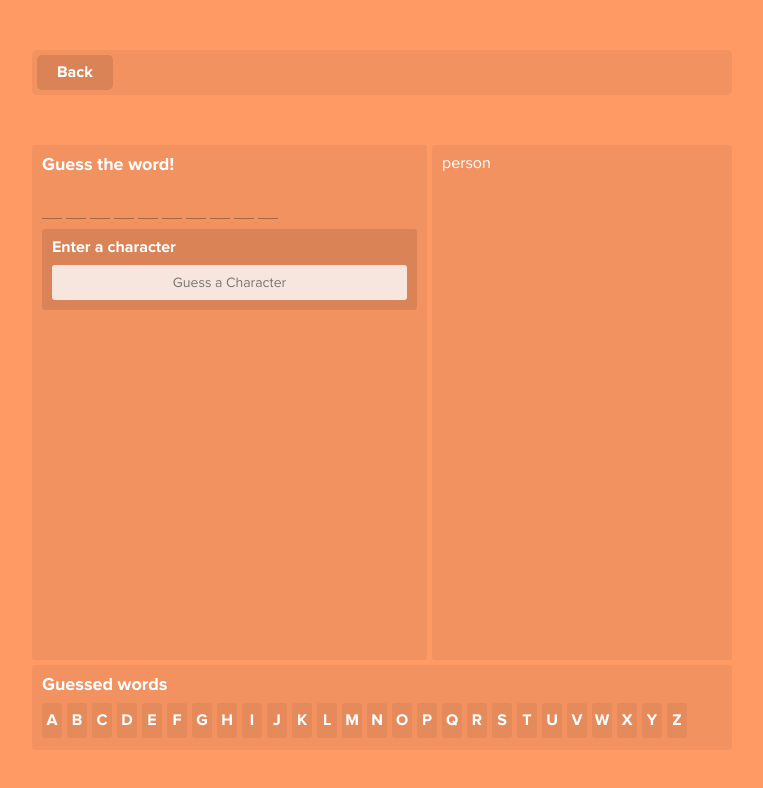
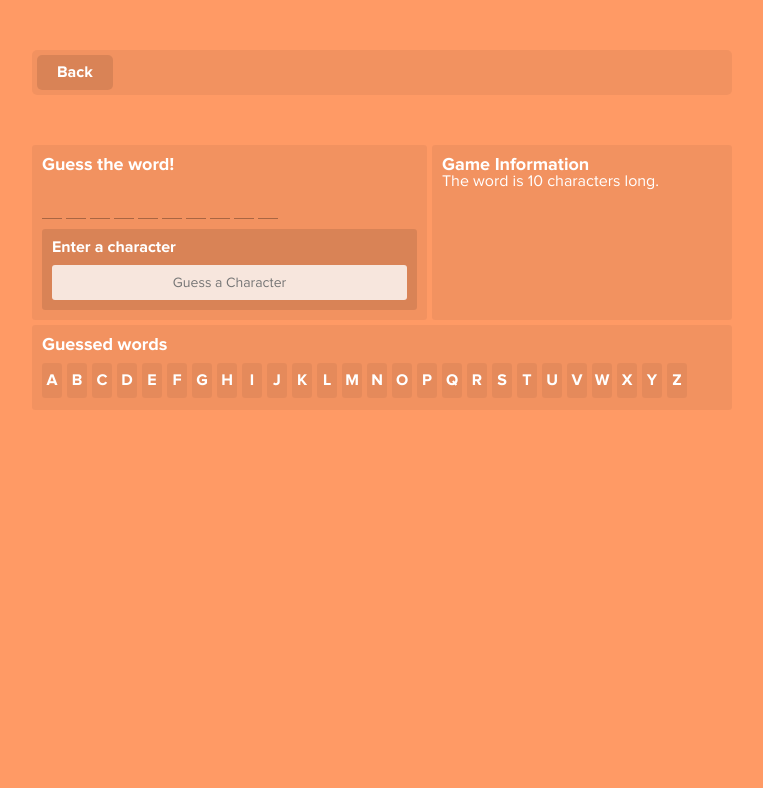
Before and after one commit to andrewhathaway/HangmanJS, a plain HTML site: page index.html in a window 1280 px wide. Both pictures are taken after a click on the link "Play Game". Shown: the whole page, without its empty margins (258-1021 px from the left). Drawn offline with Linux system fonts and the light colour scheme.

Commit message:
Add information block

```diff
--- a/index.html
+++ b/index.html
@@ -40,7 +40,8 @@
 					</div>
 				</div>
 				<div class="person">
-					person
+					<h2>Game Information</h2>
+					<p>The word is <span class="word-length">0</span> characters long.</p>
 				</div>
 				<div class="clear"></div>
 				<div class="used-words">
--- a/js/hangman.js
+++ b/js/hangman.js
@@ -105,8 +105,8 @@ $(function() {
 			HangmanJS.current_word = HangmanJS.pick_word();
 
 			HangmanJS.setup_characters();
+			HangmanJS.setup_info();
 
-			console.log(HangmanJS.current_word);
 			HangmanJS.bind_enter_character();
 			HangmanJS.setup_alphabet();
 		}
@@ -236,6 +236,10 @@ $(function() {
 			}
 		};
 
+		HangmanJS.setup_info = function() {
+			$('.word-length').html(HangmanJS.current_word.length);
+		};
+
 		/**
 		 * Reverts the game
 		 */
@@ -251,7 +255,7 @@ $(function() {
 			$('#overlay').removeClass('show');
 			$('#overlay .modal.failed').removeClass('show');
 			$('#overlay .modal.succuess').removeClass('show');
-		}
+		};
 
 	}
 
--- a/sass/screen.scss
+++ b/sass/screen.scss
@@ -155,7 +155,7 @@ input {
 
 		.person,
 		.word-info {
-			height: 515px;
+			height: 175px;
 		}
 
 		.word-info {
```
Also changed, not shown: css/screen.css.
